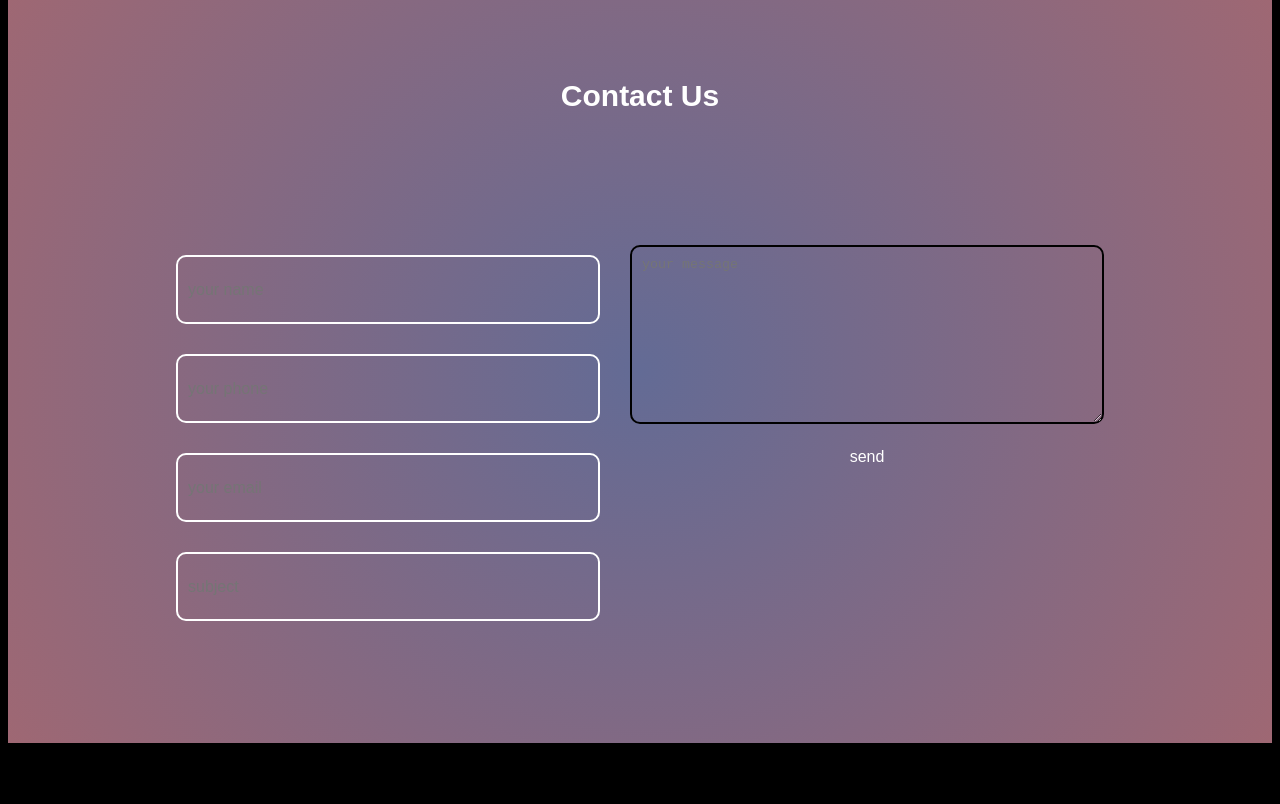
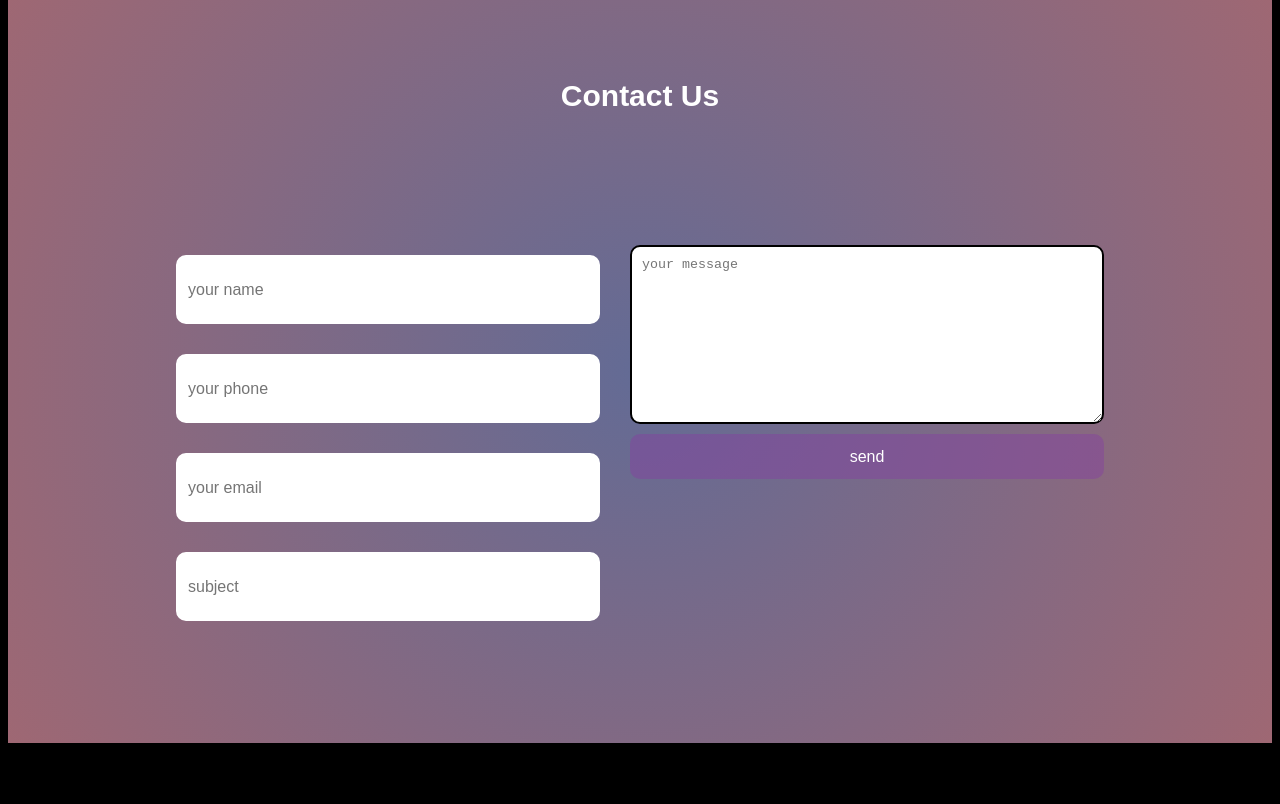
Before and after one commit to Sara-mabrouk/Podcast-website, a PHP site: page / in a window 1280 px wide. Shown: the part 1741-2545 px from the top of the page. Run offline with PHP 8.4, Linux system fonts and the light colour scheme.

Commit message:
Edit Cont

```diff
--- a/CSS/style.css
+++ b/CSS/style.css
@@ -631,7 +631,7 @@ header .container {
 .contact .overlay {
     height: 100%;
     width: 100%;
-    background-color: rgba(218, 218, 218, 0.16);
+    background-color:var(--gradient);
     position: absolute;
     left: 0;
     top: 0;
@@ -663,7 +663,7 @@ header .container {
 .contact h2 {
     font-weight: bold;
     font-size: 30px;
-    color: var(--main-color);
+    color: var(--white);
     margin: 0 0 60px;
     text-align: center;
 }
@@ -710,7 +710,7 @@ header .container {
     padding: 10px;
     height: 45px;
     width: 400px;
-    background-color: var(--sec-color);
+    /* background-color: var(--dark-violet); */
     border: 2px solid;
     outline: none;
     border-radius: 10px;
@@ -787,8 +787,8 @@ header .container {
 .contact .section .container form .right-area textarea {
     width: 450px;
     height: 155px;
-    background-color: transparent;
-    background-color: var(--sec-color9);
+    /* background-color: transparent; */
+    /* background-color: var(--heliotrope-gray); */
     border: 2px solid;
     outline: none;
     padding: 10px;
@@ -846,7 +846,7 @@ header .container {
 .contact .section .container form .right-area input[type=submit] {
     padding: 10px;
     height: 45px;
-    background-color: var(--main-color);
+    background-color: rgba(133, 67, 161, 0.473);
     color: #fff;
     outline: none;
     border: none;
```
